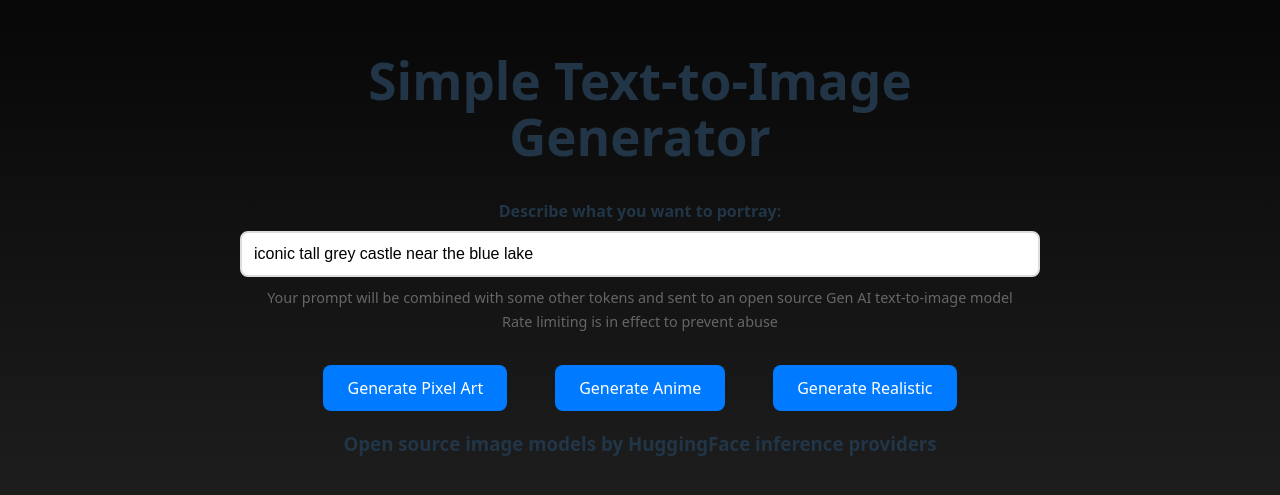
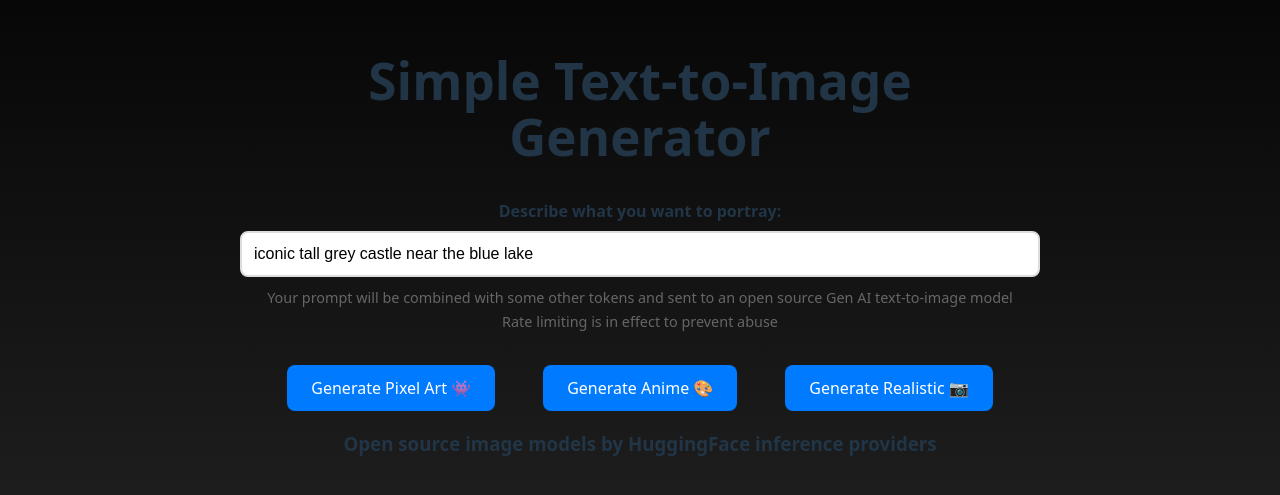
Before and after one commit to jacksmedia/j4cks-flux, a React (Vite) app in the folder webapp/client/: page / in a window 1280 px wide. Shown: the part 153-648 px from the top of the page. Built offline with nearby package versions, Linux system fonts and the light colour scheme.

Commit message:
✨add emojis, adjust tab title

```diff
--- a/webapp/client/index.html
+++ b/webapp/client/index.html
@@ -4,7 +4,7 @@
     <meta charset="UTF-8" />
     <link rel="icon" type="image/svg+xml" href="/vite.svg" />
     <meta name="viewport" content="width=device-width, initial-scale=1.0" />
-    <title>Pixel Art Generator, powered by HuggingFace</title>
+    <title>Simple Text-to-Image Generator, powered by HuggingFace</title>
   </head>
   <body>
     <div id="root"></div>
--- a/webapp/client/src/App.jsx
+++ b/webapp/client/src/App.jsx
@@ -14,19 +14,19 @@ const App = () => {
   const artStyles =[
     {
       id: 'pixel',
-      label: 'Pixel Art',
+      label: 'Pixel Art 👾',
       model: 'black-forest-labs/FLUX.1-dev',
       promptTemplate: (userInput) => `${userInput}, (pixel art, pixelated 1.4), (masterpiece, exceptional, best aesthetic, best quality, masterpiece, extremely detailed 1.2)`
     },
     {
       id: 'anime',
-      label: 'Anime',
+      label: 'Anime 🎨',
       model: 'Qwen/Qwen-Image',
       promptTemplate: (userInput) => `${userInput}, anime style, vibrant colors, detailed, high quality`
     },
     {
       id: 'realistic',
-      label: 'Realistic',
+      label: 'Realistic 📷',
       model: 'stabilityai/stable-diffusion-2',
       promptTemplate: (userInput) => `${userInput}, photorealistic, 8k, detailed, professional photography`
     }
```
